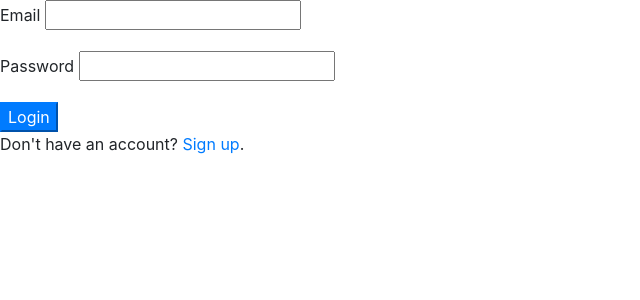
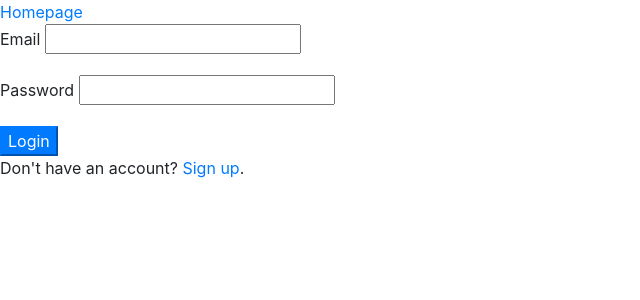
Before and after one commit to StefanK2ff/project-SYB, a Node server app: page /log-in in a window 1280 px wide. Shown: the top 300 px of the page, without its empty margins (0-640 px from the left). Run offline with Node 20, Linux system fonts and the light colour scheme; some libraries are stand-ins or nearby versions.

Commit message:
navbar changed on login page

```diff
--- a/views/log-in.hbs
+++ b/views/log-in.hbs
@@ -1,3 +1,7 @@
+<nav>
+    <a href="/">Homepage</a>
+</nav>
+
 <div>
     <form action="/log-in" method="POST" id="form">
 
```
